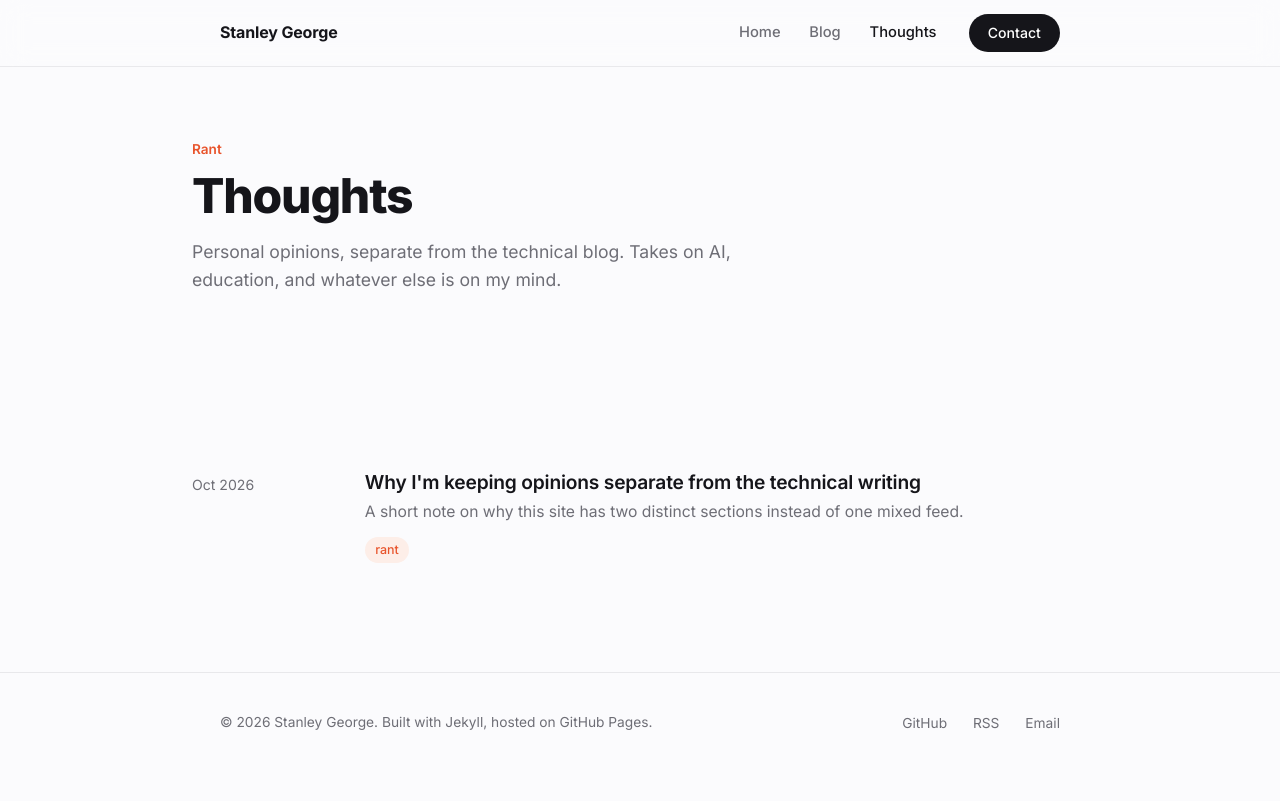
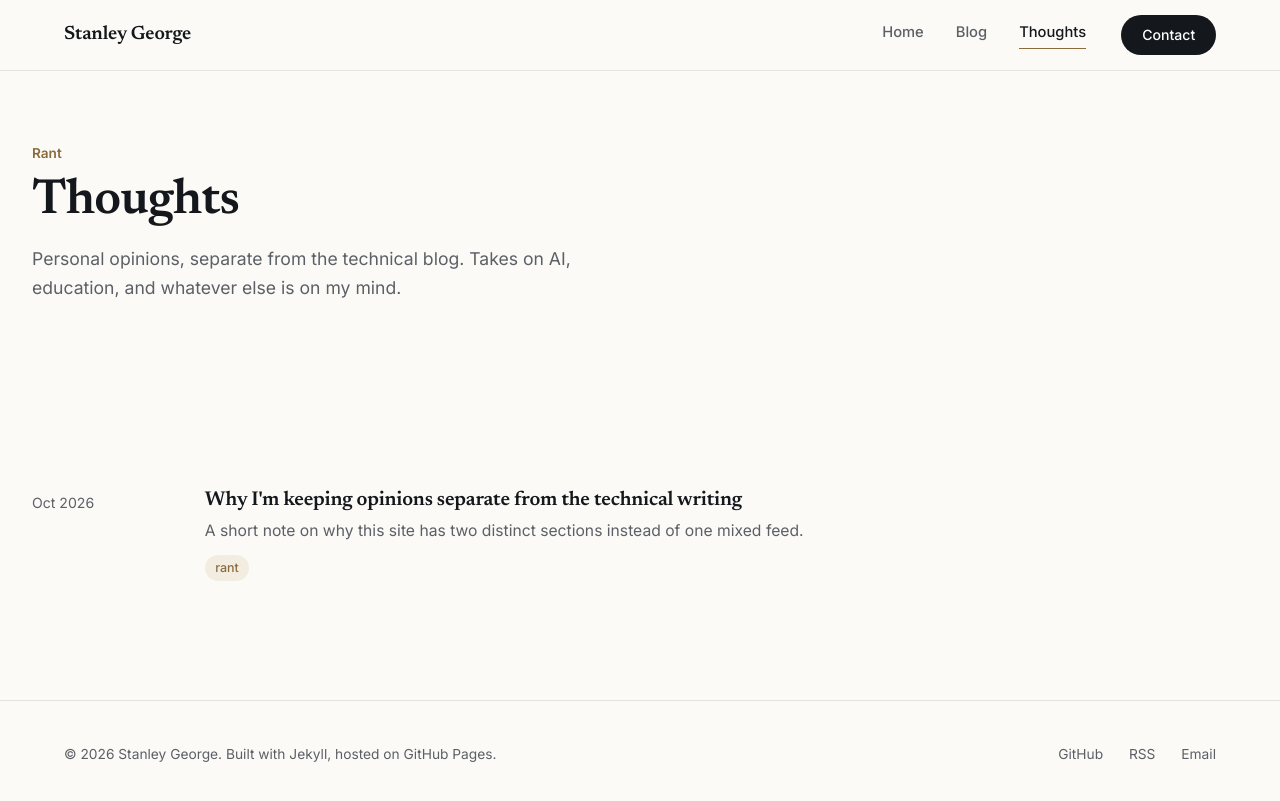
Before and after one commit to stageor/stageor.github.io, a Jekyll site: the page built from thoughts.html, in a window 1280 px wide. Shown: the top 801 px of the page. Built offline with Jekyll 4.4.1, drawn with Linux system fonts in a browser that asks for light colours.

Commit message:
Widen layout and give the site a more refined, editorial look
Widens the content container so text fills its column fully instead
of being capped narrow. Introduces a serif display typeface
(Newsreader) for headings and the wordmark, a deeper ink-navy accent
in place of the bright blue, and small refined details (underline
nav indicator, subtle hover lift on project art) for a more premium
feel.

Also strengthens SEO: adds a Person JSON-LD block on the home page
(name, University of Limerick affiliation, GitHub/LinkedIn as
sameAs), a robots.txt pointing at the sitemap, and a site logo/
LinkedIn link for richer search and social cards.

Co-Authored-By: Claude Sonnet 5 <noreply@anthropic.com>
Claude-Session: https://claude.ai/code/session_01V1zx5mLX7vrJ9dsy7ibrGV

```diff
--- a/_config.yml
+++ b/_config.yml
@@ -7,6 +7,7 @@ url: "https://stageor.github.io"
 baseurl: ""
 author: Stanley George
 email: stanley.in.manit@gmail.com
+logo: /assets/images/profile.jpg
 
 # Collections
 collections:
@@ -50,6 +51,7 @@ social:
   name: Stanley George
   links:
     - https://github.com/stageor
+    - https://linkedin.com/in/stanleygeorge01
 
 exclude:
   - README.md
--- a/_includes/head.html
+++ b/_includes/head.html
@@ -7,8 +7,29 @@
 
 <link rel="preconnect" href="https://fonts.googleapis.com">
 <link rel="preconnect" href="https://fonts.gstatic.com" crossorigin>
-<link href="https://fonts.googleapis.com/css2?family=Inter:wght@400;500;600;700;800&family=IBM+Plex+Mono:wght@400;500&display=swap" rel="stylesheet">
+<link href="https://fonts.googleapis.com/css2?family=Inter:wght@400;500;600;700;800&family=Newsreader:ital,opsz,wght@0,6..72,500;0,6..72,600;1,6..72,500&family=IBM+Plex+Mono:wght@400;500&display=swap" rel="stylesheet">
 <link rel="stylesheet" href="{{ '/assets/css/style.css' | relative_url }}">
 
 {% seo %}
 <link rel="alternate" type="application/rss+xml" title="{{ site.title }}" href="{{ '/feed.xml' | relative_url }}">
+
+{% if page.url == '/' %}
+<script type="application/ld+json">
+{
+  "@context": "https://schema.org",
+  "@type": "Person",
+  "name": "Stanley George",
+  "url": "{{ site.url }}/",
+  "image": "{{ '/assets/images/profile.jpg' | absolute_url }}",
+  "jobTitle": "AI/ML Engineer",
+  "alumniOf": {
+    "@type": "CollegeOrUniversity",
+    "name": "University of Limerick"
+  },
+  "sameAs": [
+    "https://github.com/stageor",
+    "https://linkedin.com/in/stanleygeorge01"
+  ]
+}
+</script>
+{% endif %}
--- a/assets/css/style.css
+++ b/assets/css/style.css
@@ -2,18 +2,18 @@
    Tokens
 --------------------------------------------------------- */
 :root {
-  --bg:       #fbfbfd;
+  --bg:       #fbfaf7;
   --surface:  #ffffff;
-  --ink:      #15151a;
-  --ink-soft: #6e6e76;
-  --rule:     rgba(21, 21, 26, 0.08);
-  --accent:       #0068d6;
-  --accent-soft:  #eef5fd;
-  --accent-2:     #e8542c;  /* used once, for the opinion/rant tag */
-  --accent-2-soft:#fdeee8;
+  --ink:      #14171c;
+  --ink-soft: #5c6066;
+  --rule:     rgba(20, 23, 28, 0.1);
+  --accent:       #1f3b57;
+  --accent-soft:  #eaeff4;
+  --accent-2:     #8a6b3c;  /* muted brass — used sparingly, for the rant tag and small accents */
+  --accent-2-soft:#f3ede1;
   --max: 42rem;
-  --max-wide: 56rem;
-  --radius: 22px;
+  --max-wide: 76rem;
+  --radius: 20px;
 }
 
 * { box-sizing: border-box; }
@@ -31,10 +31,11 @@ body {
 }
 
 h1, h2, h3 {
-  font-family: "Inter", sans-serif;
-  font-weight: 800;
-  line-height: 1.08;
-  letter-spacing: -0.025em;
+  font-family: "Newsreader", Georgia, serif;
+  font-weight: 600;
+  font-optical-sizing: auto;
+  line-height: 1.1;
+  letter-spacing: -0.015em;
   color: var(--ink);
   margin: 0;
 }
@@ -53,7 +54,7 @@ p { margin: 0 0 1.2em; color: var(--ink-soft); font-weight: 400; }
 .wrap {
   max-width: var(--max-wide);
   margin: 0 auto;
-  padding: 0 1.75rem;
+  padding: 0 2rem;
 }
 
 /* ---------------------------------------------------------
@@ -63,7 +64,7 @@ p { margin: 0 0 1.2em; color: var(--ink-soft); font-weight: 400; }
   position: sticky;
   top: 0;
   z-index: 20;
-  background: rgba(251, 251, 253, 0.78);
+  background: rgba(251, 250, 247, 0.8);
   backdrop-filter: saturate(180%) blur(14px);
   -webkit-backdrop-filter: saturate(180%) blur(14px);
   border-bottom: 1px solid var(--rule);
@@ -71,28 +72,43 @@ p { margin: 0 0 1.2em; color: var(--ink-soft); font-weight: 400; }
 .site-header .wrap {
   display: flex;
   align-items: center;
-  gap: 2rem;
-  padding-top: 0.85rem;
-  padding-bottom: 0.85rem;
+  gap: 2.2rem;
+  padding-top: 0.95rem;
+  padding-bottom: 0.95rem;
 }
 .site-header .brand {
-  font-weight: 700;
-  font-size: 1rem;
+  font-family: "Newsreader", Georgia, serif;
+  font-weight: 600;
+  font-size: 1.2rem;
   letter-spacing: -0.01em;
   color: var(--ink);
   white-space: nowrap;
   margin-right: auto;
 }
-.site-header nav { display: flex; gap: 1.8rem; }
+.site-header nav { display: flex; gap: 2rem; }
 .site-header nav a {
+  position: relative;
   color: var(--ink-soft);
   font-size: 0.92rem;
   font-weight: 500;
   white-space: nowrap;
+  padding-bottom: 0.25rem;
+}
+.site-header nav a::after {
+  content: "";
+  position: absolute;
+  left: 0;
+  right: 100%;
+  bottom: 0;
+  height: 1px;
+  background: var(--accent-2);
+  transition: right 0.2s ease;
 }
 .site-header nav a:hover,
 .site-header nav a.active { color: var(--ink); }
-.site-header .header-cta { flex: 0 0 auto; padding: 0.5rem 1.2rem; font-size: 0.88rem; }
+.site-header nav a:hover::after,
+.site-header nav a.active::after { right: 0; }
+.site-header .header-cta { flex: 0 0 auto; padding: 0.55rem 1.3rem; font-size: 0.88rem; }
 
 @media (max-width: 680px) {
   .site-header .wrap {
@@ -101,7 +117,7 @@ p { margin: 0 0 1.2em; color: var(--ink-soft); font-weight: 400; }
     padding-top: 0.85rem;
     padding-bottom: 0.85rem;
   }
-  .site-header .brand { font-size: 0.95rem; flex: 1 0 auto; margin-right: 0; }
+  .site-header .brand { font-size: 1.1rem; flex: 1 0 auto; margin-right: 0; }
   .site-header .header-cta { order: 1; }
   .site-header nav {
     order: 2;
@@ -125,20 +141,20 @@ p { margin: 0 0 1.2em; color: var(--ink-soft); font-weight: 400; }
   transition: background 0.15s ease, color 0.15s ease, border-color 0.15s ease;
 }
 .btn-primary { background: var(--accent); color: #fff; }
-.btn-primary:hover { background: #0057b3; }
+.btn-primary:hover { background: #162a3e; }
 .btn-ghost { border: 1px solid var(--rule); color: var(--ink); }
 .btn-ghost:hover { border-color: var(--ink); }
 .btn-dark { background: var(--ink); color: #fff; }
-.btn-dark:hover { background: #000; }
+.btn-dark:hover { background: var(--accent); }
 
 /* ---------------------------------------------------------
    About (home page, first block)
 --------------------------------------------------------- */
-#about { padding-top: 4rem; }
+#about { padding-top: 4.5rem; }
 .prose {
   display: grid;
-  grid-template-columns: 11rem 1fr;
-  gap: 2.4rem;
+  grid-template-columns: 13rem 1fr;
+  gap: 3rem;
   align-items: start;
 }
 .prose .avatar {
@@ -148,20 +164,20 @@ p { margin: 0 0 1.2em; color: var(--ink-soft); font-weight: 400; }
   border-radius: var(--radius);
   position: sticky;
   top: 6rem;
+  box-shadow: 0 1px 2px rgba(20, 23, 28, 0.06);
 }
-.prose-text { max-width: 36rem; }
-.prose p { font-size: 1.07rem; }
+.prose-text { max-width: none; }
+.prose p { font-size: 1.1rem; }
 .prose .links {
-  margin-top: 0.8rem;
+  margin-top: 0.9rem;
   display: flex;
-  gap: 1.6rem;
+  gap: 1.8rem;
 }
 .prose .links a { font-weight: 500; }
 
 @media (max-width: 640px) {
   .prose { grid-template-columns: 1fr; gap: 1.2rem; }
   .prose .avatar { width: 6.5rem; height: 6.5rem; position: static; }
-  .prose-text { max-width: none; }
 }
 
 /* Listing-page hero (blog / thoughts) — left aligned, compact */
@@ -176,9 +192,9 @@ p { margin: 0 0 1.2em; color: var(--ink-soft); font-weight: 400; }
   margin-bottom: 0.6rem;
 }
 .hero.listing.opinion-hero .eyebrow { color: var(--accent-2); }
-.hero.listing h1 { font-size: clamp(2.2rem, 5vw, 3rem); }
+.hero.listing h1 { font-size: clamp(2.2rem, 5vw, 3.1rem); }
 .hero.listing p.lede {
-  max-width: 34rem;
+  max-width: 38rem;
   margin-top: 1rem;
   font-size: 1.1rem;
   color: var(--ink-soft);
@@ -187,28 +203,26 @@ p { margin: 0 0 1.2em; color: var(--ink-soft); font-weight: 400; }
 /* ---------------------------------------------------------
    Sections
 --------------------------------------------------------- */
-section.block { padding: 5rem 0; }
+section.block { padding: 5.5rem 0; }
 .block-head {
   display: flex;
   align-items: baseline;
   justify-content: space-between;
-  margin-bottom: 2.5rem;
+  margin-bottom: 2.8rem;
   gap: 1rem;
 }
-.block-head h2 { font-size: clamp(1.6rem, 3vw, 2.1rem); }
+.block-head h2 { font-size: clamp(1.7rem, 3vw, 2.3rem); }
 .block-head .see-all { font-size: 0.95rem; font-weight: 500; white-space: nowrap; }
 
 /* ---------------------------------------------------------
-   Project panels — the one bold device on this site.
-   Each project gets a domain-coded gradient tile standing in
-   for product art, since there are no screenshots to show.
+   Project panels
 --------------------------------------------------------- */
 .project {
   display: grid;
-  grid-template-columns: 13rem 1fr;
-  gap: 2rem;
+  grid-template-columns: 17rem 1fr;
+  gap: 2.6rem;
   align-items: start;
-  padding: 2.5rem 0;
+  padding: 2.8rem 0;
 }
 .project + .project { border-top: 1px solid var(--rule); }
 
@@ -219,21 +233,26 @@ section.block { padding: 5rem 0; }
   object-fit: cover;
   display: block;
   background: var(--surface);
-  box-shadow: inset 0 0 0 1px var(--rule);
+  box-shadow: inset 0 0 0 1px var(--rule), 0 1px 2px rgba(20, 23, 28, 0.06);
+  transition: box-shadow 0.2s ease, transform 0.2s ease;
+}
+.project:hover .project-art {
+  transform: translateY(-2px);
+  box-shadow: inset 0 0 0 1px var(--rule), 0 10px 24px rgba(20, 23, 28, 0.1);
 }
 
-.project h3 { font-size: 1.4rem; margin-bottom: 0.5rem; }
+.project h3 { font-size: 1.5rem; margin-bottom: 0.5rem; }
 .project .stack {
   display: block;
   font-size: 0.85rem;
   font-weight: 500;
   color: var(--ink-soft);
-  margin-bottom: 0.7rem;
+  margin-bottom: 0.8rem;
 }
 .project p { margin-bottom: 0.9rem; }
 .project .links a { font-weight: 500; font-size: 0.95rem; }
 
-@media (max-width: 640px) {
+@media (max-width: 760px) {
   .project { grid-template-columns: 1fr; gap: 1.2rem; }
   .project-art { aspect-ratio: 16 / 9; }
 }
@@ -242,7 +261,7 @@ section.block { padding: 5rem 0; }
    Blog / thoughts entries
 --------------------------------------------------------- */
 .entry {
-  padding: 1.8rem 0;
+  padding: 1.9rem 0;
   display: grid;
   grid-template-columns: 9rem 1fr;
   gap: 1.8rem;
@@ -253,10 +272,10 @@ section.block { padding: 5rem 0; }
   color: var(--ink-soft);
   padding-top: 0.15rem;
 }
-.entry h3 { font-size: 1.2rem; margin-bottom: 0.4rem; font-weight: 600; letter-spacing: -0.01em; }
+.entry h3 { font-size: 1.25rem; margin-bottom: 0.4rem; font-weight: 600; letter-spacing: -0.01em; }
 .entry h3 a { color: var(--ink); }
 .entry h3 a:hover { color: var(--accent); }
-.entry p { margin-bottom: 0.6rem; font-size: 0.98rem; }
+.entry p { margin-bottom: 0.6rem; font-size: 0.98rem; max-width: 42rem; }
 .entry .tag {
   display: inline-block;
   font-size: 0.78rem;
@@ -277,7 +296,7 @@ section.block { padding: 5rem 0; }
 --------------------------------------------------------- */
 .post-head {
   padding: 5rem 0 2.5rem;
-  max-width: var(--max);
+  max-width: 44rem;
   margin: 0 auto;
 }
 .post-head .eyebrow {
@@ -287,7 +306,7 @@ section.block { padding: 5rem 0; }
   margin-bottom: 0.9rem;
 }
 .post-head .eyebrow.opinion { color: var(--accent-2); }
-.post-head h1 { font-size: clamp(2rem, 4vw, 2.8rem); }
+.post-head h1 { font-size: clamp(2.1rem, 4vw, 2.9rem); }
 .post-head .sub-meta {
   margin-top: 1.1rem;
   font-size: 0.92rem;
@@ -295,13 +314,13 @@ section.block { padding: 5rem 0; }
 }
 
 .post-body {
-  max-width: var(--max);
+  max-width: 44rem;
   margin: 0 auto;
   padding: 0 0 5rem;
-  font-size: 1.08rem;
+  font-size: 1.1rem;
 }
-.post-body h2 { font-size: 1.5rem; margin: 2em 0 0.6em; font-weight: 700; }
-.post-body h3 { font-size: 1.2rem; margin: 1.6em 0 0.5em; font-weight: 700; }
+.post-body h2 { font-size: 1.55rem; margin: 2em 0 0.6em; font-weight: 600; }
+.post-body h3 { font-size: 1.25rem; margin: 1.6em 0 0.5em; font-weight: 600; }
 .post-body img { max-width: 100%; border-radius: 12px; }
 .post-body pre {
   background: var(--ink);
@@ -324,20 +343,20 @@ section.block { padding: 5rem 0; }
    Page (about, etc.)
 --------------------------------------------------------- */
 .page-body {
-  max-width: var(--max);
+  max-width: 44rem;
   margin: 0 auto;
   padding: 5rem 0 5rem;
 }
-.page-body h1 { font-size: clamp(2rem, 4vw, 2.6rem); margin-bottom: 1.3rem; }
+.page-body h1 { font-size: clamp(2rem, 4vw, 2.7rem); margin-bottom: 1.3rem; }
 .page-body p { font-size: 1.08rem; }
-.page-body h2 { font-size: 1.3rem; margin: 2em 0 0.6em; font-weight: 700; }
+.page-body h2 { font-size: 1.35rem; margin: 2em 0 0.6em; font-weight: 600; }
 
 /* ---------------------------------------------------------
    Footer
 --------------------------------------------------------- */
 .site-footer {
   border-top: 1px solid var(--rule);
-  padding: 2.2rem 0;
+  padding: 2.4rem 0;
 }
 .site-footer .wrap {
   display: flex;
@@ -357,4 +376,5 @@ a:focus-visible, button:focus-visible {
 }
 @media (prefers-reduced-motion: reduce) {
   html { scroll-behavior: auto; }
+  .project-art { transition: none; }
 }
--- /dev/null
+++ b/robots.txt
@@ -0,0 +1,4 @@
+User-agent: *
+Allow: /
+
+Sitemap: https://stageor.github.io/sitemap.xml
```
